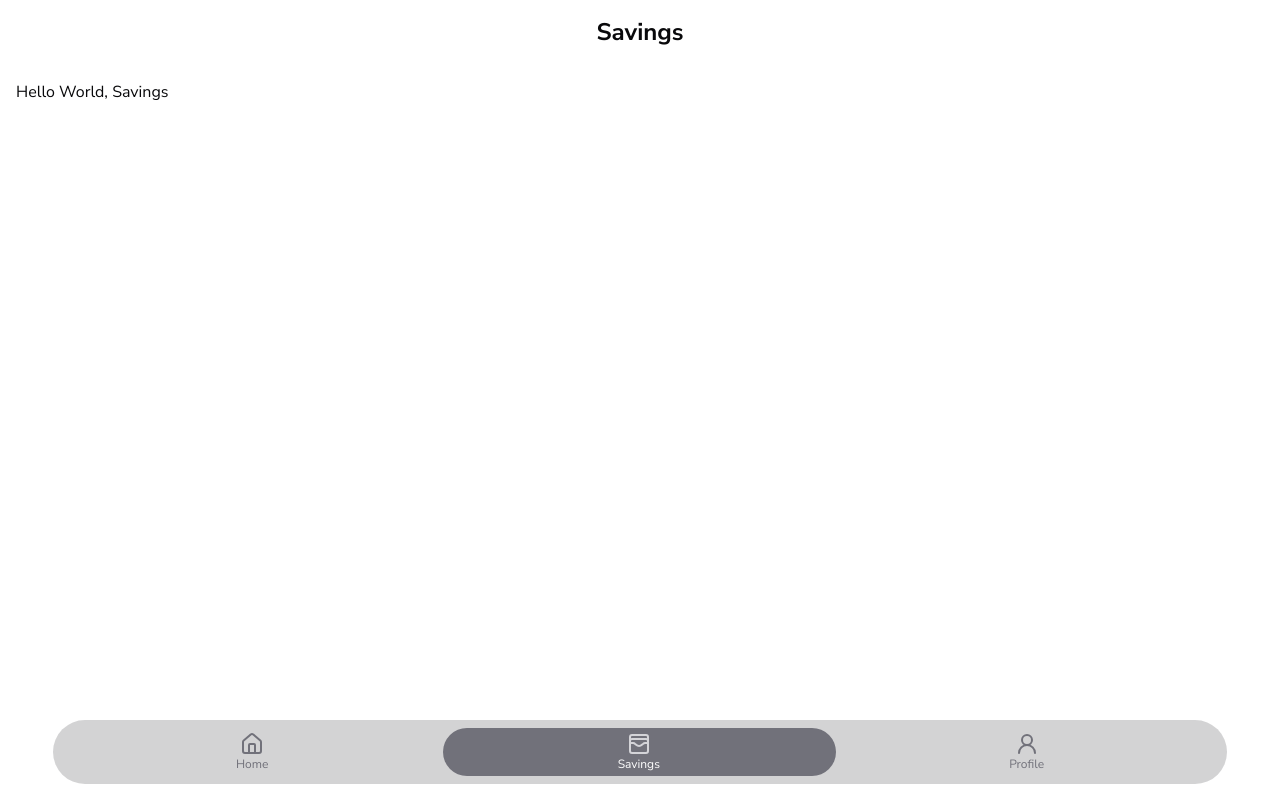
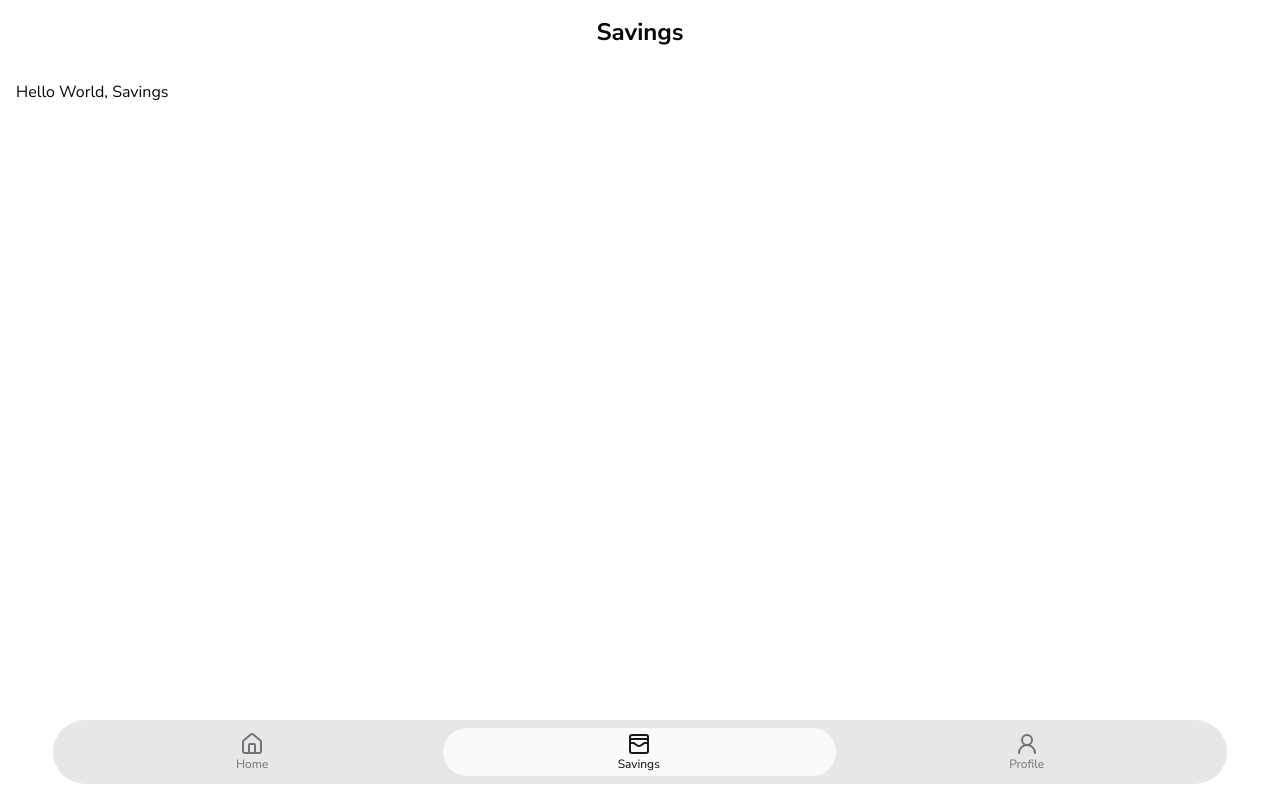
Before and after one commit to 4fort/expense-tracker, a Next.js app: page /savings in a window 1280 px wide. Built offline with nearby package versions, Linux system fonts and the light colour scheme.

Commit message:
Moved NavBar component and integrate it into the layout; enhance visibility with animations

```diff
--- a/app/layout.tsx
+++ b/app/layout.tsx
@@ -2,6 +2,7 @@ import type { Metadata, Viewport } from "next";
 import { Nunito_Sans } from "next/font/google";
 import "./globals.css";
 import { ThemeProvider } from "@/components/theme-provider";
+import { NavBar } from "@/components/nav-bar";
 
 const nunitoSans = Nunito_Sans({
   subsets: ["latin"],
@@ -36,6 +37,7 @@ export default function RootLayout({
       >
         <ThemeProvider attribute="class" defaultTheme="system">
           {children}
+          <NavBar />
         </ThemeProvider>
       </body>
     </html>
--- a/app/page.tsx
+++ b/app/page.tsx
@@ -17,7 +17,6 @@ export default function HomePage() {
       <Main>
         <h1>Hello World, Home</h1>
       </Main>
-      <NavBar />
     </React.Fragment>
   );
 }
--- a/app/profile/page.tsx
+++ b/app/profile/page.tsx
@@ -35,7 +35,6 @@ export default function ProfilePage() {
           </div>
         </div>
       </Main>
-      <NavBar />
     </React.Fragment>
   );
 }
--- a/app/savings/page.tsx
+++ b/app/savings/page.tsx
@@ -10,7 +10,6 @@ export default function SavingsPage() {
       <Main>
         <h1>Hello World, Savings</h1>
       </Main>
-      <NavBar />
     </React.Fragment>
   );
 }
--- a/components/nav-bar.tsx
+++ b/components/nav-bar.tsx
@@ -5,27 +5,36 @@ import { Home, User2, WalletCards } from "lucide-react";
 import Link from "next/link";
 import { usePathname } from "next/navigation";
 import React, { useEffect, useRef, useState } from "react";
-import { motion } from "motion/react";
+import { AnimatePresence, motion } from "motion/react";
 
 const navLinks = [
   {
-    icon: [<Home key={0} />, <Home stroke="#d4d4d8" key={1} />],
+    icon: [<Home key={0} />, <Home className="text-primary" key={1} />],
     text: "Home",
     href: "/",
   },
   {
-    icon: [<WalletCards key={0} />, <WalletCards stroke="#d4d4d8" key={1} />],
+    icon: [
+      <WalletCards key={0} />,
+      <WalletCards className="text-primary" key={1} />,
+    ],
     text: "Savings",
     href: "/savings",
   },
   {
-    icon: [<User2 key={0} />, <User2 stroke="#d4d4d8" key={1} />],
+    icon: [<User2 key={0} />, <User2 className="text-primary" key={1} />],
     text: "Profile",
     href: "/profile",
   },
 ];
 
+const excludedPaths = ["/login", "/register", "/forgot-password"];
+const includedPaths = ["/profile", "/savings", "/"];
+
 export const NavBar = () => {
+  const pathname = usePathname();
+  const [isHidden, setIsHidden] = useState(false);
+
   useEffect(() => {
     const disableContextMenu = (e: MouseEvent) => {
       e.preventDefault();
@@ -38,10 +47,31 @@ export const NavBar = () => {
     };
   }, []);
 
+  useEffect(() => {
+    if (!includedPaths.includes(pathname)) {
+      return setIsHidden(true);
+    }
+    return setIsHidden(false);
+  }, [pathname]);
+
+  if (excludedPaths.includes(pathname)) {
+    return null;
+  }
+
   return (
-    <nav className="w-11/12 mx-auto bg-zinc-800/20 fixed bottom-0 left-0 right-0 p-2 mb-4 rounded-full">
-      <NavLinks />
-    </nav>
+    <AnimatePresence>
+      <motion.nav
+        key="nav-bar"
+        animate={{
+          y: isHidden ? 100 : 0,
+        }}
+        className="w-11/12 mx-auto bg-primary/10 backdrop-blur-md fixed bottom-0 left-0 right-0 p-2 mb-4 rounded-full"
+        transition={{ duration: 0.5, type: "spring", bounce: 0 }}
+        suppressHydrationWarning
+      >
+        <NavLinks />
+      </motion.nav>
+    </AnimatePresence>
   );
 };
 
@@ -56,7 +86,7 @@ const NavLinks = () => {
       <motion.li
         layoutId="nav-underline"
         animate={{ ...geometry }}
-        className="absolute h-full w-32 rounded-full bg-zinc-500 -z-10"
+        className="absolute h-full w-32 rounded-full bg-primary-foreground -z-10"
       />
       {navLinks.map(({ icon, text, href }, i) => (
         <NavSingleLink
@@ -109,7 +139,9 @@ const NavSingleLink = ({
         )}
       >
         {isActive ? icon[1] : icon[0]}
-        <span className={cn("text-xs", isActive && "text-white")}>{text}</span>
+        <span className={cn("text-xs", isActive && "text-foreground")}>
+          {text}
+        </span>
       </Link>
     </motion.li>
   );
```
